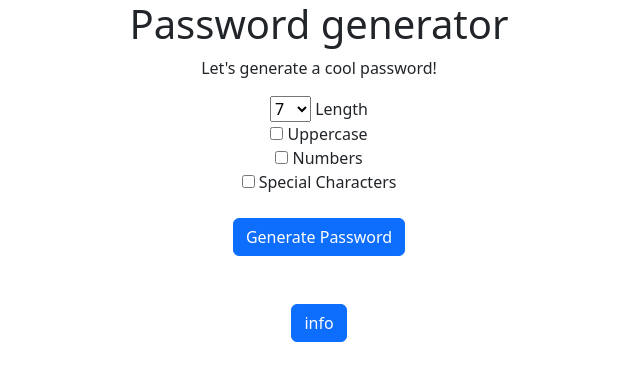
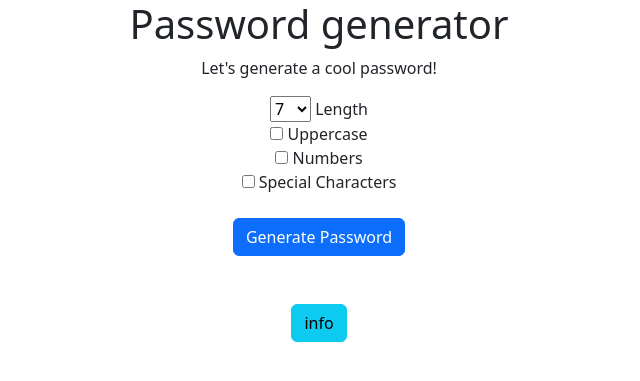
Before and after one commit to Nutamy/django-pet-projects, a Django app: page / in a window 1280 px wide. Shown: the top 381 px of the page, without its empty margins (321-961 px from the left). Run offline with Django 4.2, Linux system fonts and the light colour scheme.

Commit message:
btn-info

```diff
--- a/generator/templates/generator/home.html
+++ b/generator/templates/generator/home.html
@@ -40,7 +40,7 @@
     </form>
     <br>
     <br>
-    <button type="button" onclick="location.href='{% url 'info'%}'" class="btn btn-primary">info</button>
+    <button type="button" onclick="location.href='{% url 'info'%}'" class="btn btn-info">info</button>
 </div>
 </body>
 </html>
```
